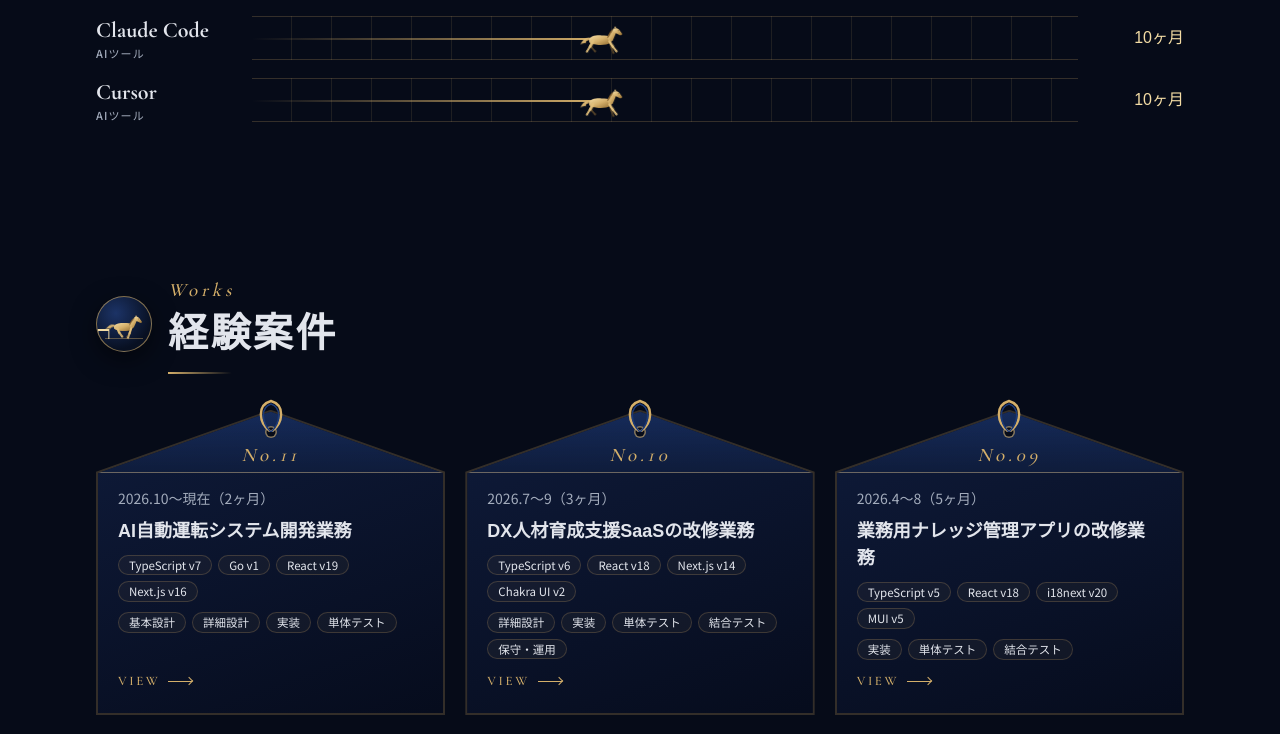
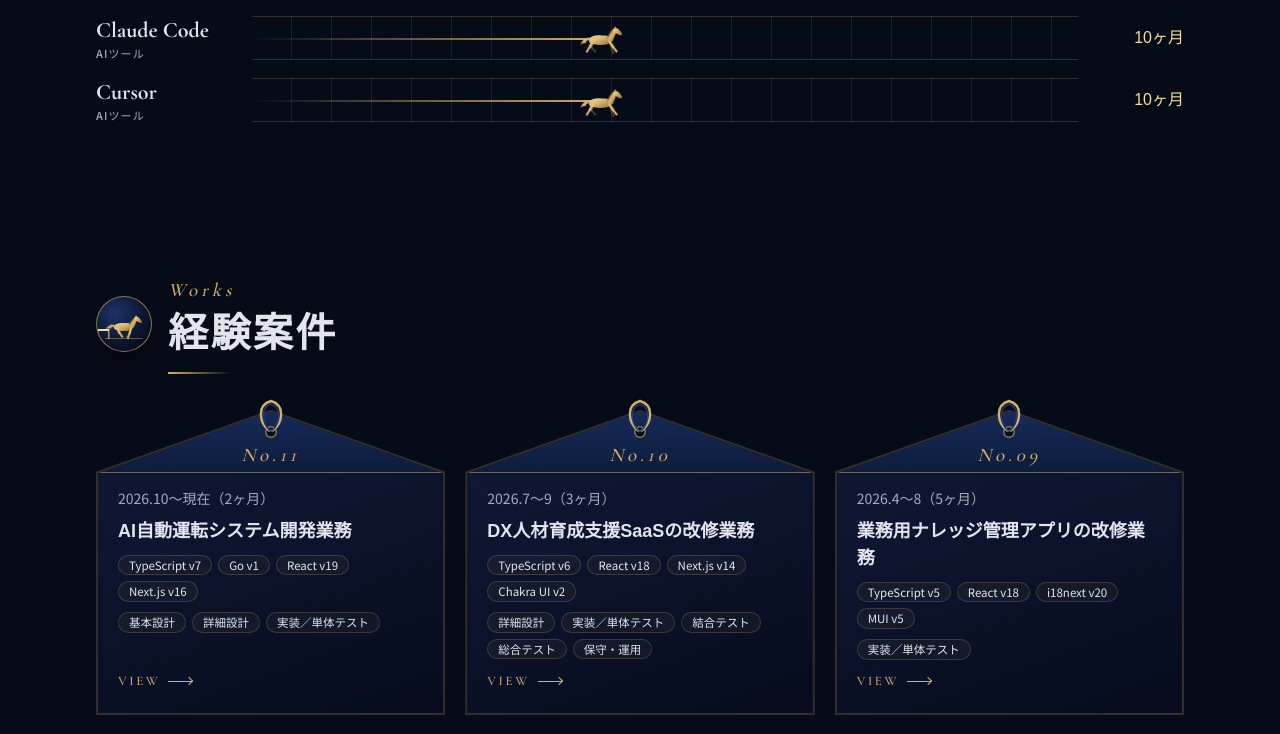
Before and after one commit to tmdressage/Portfolio, a Next.js app: page / in a window 1280 px wide. Shown: the part 2613-3347 px from the top of the page. Built offline with nearby package versions, Linux system fonts and the light colour scheme; a web font is replaced by a local one.

Commit message:
fix: 作業工程の名前と案件ごとの工程を見直し

```diff
--- a/src/features/project/constants/phases.ts
+++ b/src/features/project/constants/phases.ts
@@ -3,8 +3,8 @@ export const PHASES = [
   '要件定義',
   '基本設計',
   '詳細設計',
-  '実装',
-  '単体テスト',
+  '実装／単体テスト',
   '結合テスト',
+  '総合テスト',
   '保守・運用',
 ] as const
--- a/src/features/project/constants/projects.ts
+++ b/src/features/project/constants/projects.ts
@@ -33,7 +33,7 @@ export const PROJECTS: Project[] = [
       'Figma',
     ],
     languages: ['TypeScript v7', 'Go v1'],
-    phases: ['基本設計', '詳細設計', '実装', '単体テスト'],
+    phases: ['基本設計', '詳細設計', '実装／単体テスト'],
   },
   {
     id: 2,
@@ -63,7 +63,7 @@ export const PROJECTS: Project[] = [
       'Slack',
     ],
     languages: ['TypeScript v6'],
-    phases: ['詳細設計', '実装', '単体テスト', '結合テスト', '保守・運用'],
+    phases: ['詳細設計', '実装／単体テスト', '結合テスト', '総合テスト', '保守・運用'],
   },
   {
     id: 3,
@@ -92,7 +92,7 @@ export const PROJECTS: Project[] = [
       'Stock',
     ],
     languages: ['TypeScript v5'],
-    phases: ['実装', '単体テスト', '結合テスト'],
+    phases: ['実装／単体テスト'],
   },
   {
     id: 4,
@@ -111,7 +111,7 @@ export const PROJECTS: Project[] = [
     db: 'Access2016、365',
     tools: ['Access2016、365', 'SQL Server'],
     languages: ['VBA'],
-    phases: ['結合テスト'],
+    phases: ['実装／単体テスト', '結合テスト', '総合テスト'],
   },
   {
     id: 5,
@@ -138,7 +138,7 @@ export const PROJECTS: Project[] = [
       'XD',
     ],
     languages: ['TypeScript v5'],
-    phases: ['実装', '単体テスト'],
+    phases: ['実装／単体テスト'],
   },
   {
     id: 6,
@@ -171,7 +171,7 @@ export const PROJECTS: Project[] = [
       'Jira',
     ],
     languages: ['PHP v8', 'TypeScript v5'],
-    phases: ['要件定義', '実装', '単体テスト', '保守・運用'],
+    phases: ['要件定義', '実装／単体テスト', '結合テスト', '総合テスト', '保守・運用'],
   },
   {
     id: 7,
@@ -201,7 +201,7 @@ export const PROJECTS: Project[] = [
       'Notion',
     ],
     languages: ['PHP v8', 'TypeScript v5'],
-    phases: ['詳細設計', '実装', '単体テスト', '結合テスト', '保守・運用'],
+    phases: ['詳細設計', '実装／単体テスト', '結合テスト', '総合テスト', '保守・運用'],
   },
   {
     id: 8,
@@ -264,7 +264,7 @@ export const PROJECTS: Project[] = [
       'GAS',
     ],
     languages: ['PHP v8', 'TypeScript v5'],
-    phases: ['実装', '単体テスト', '結合テスト'],
+    phases: ['実装／単体テスト', '結合テスト', '総合テスト'],
   },
   {
     id: 10,
```
